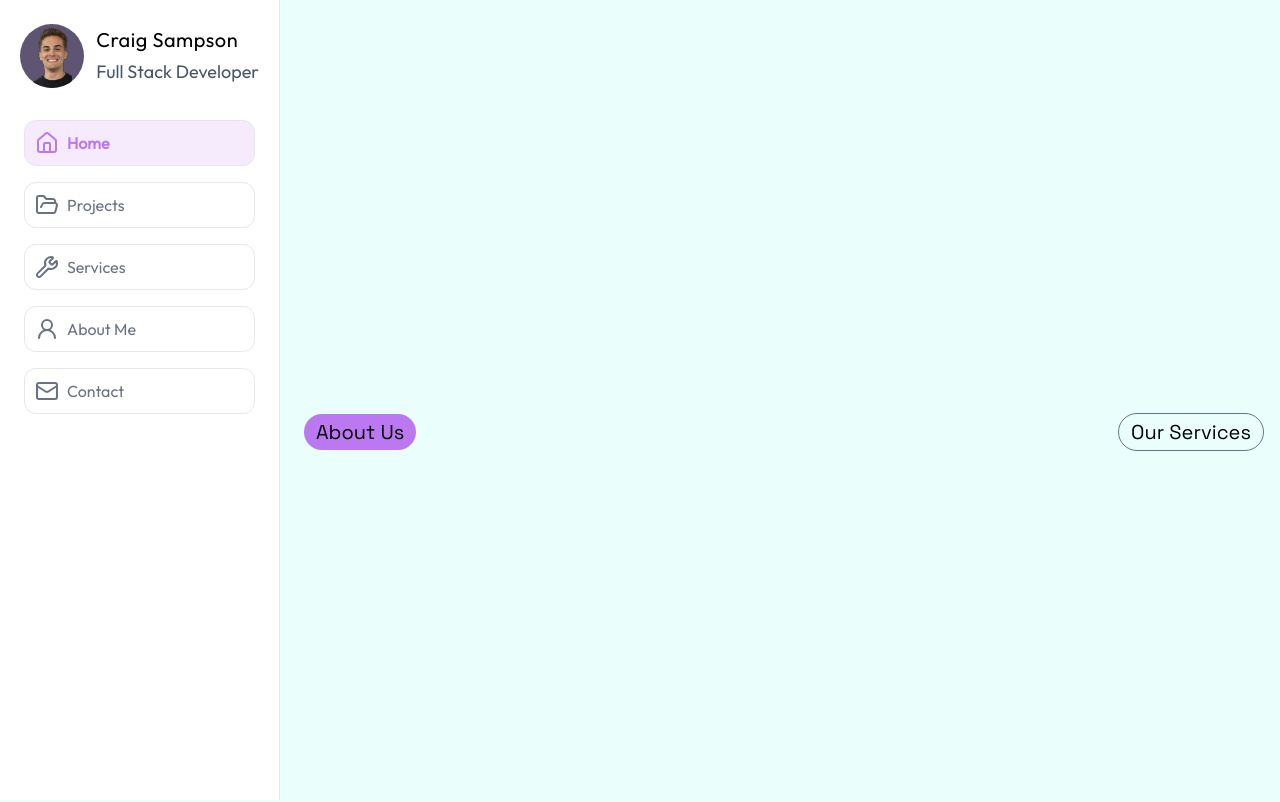
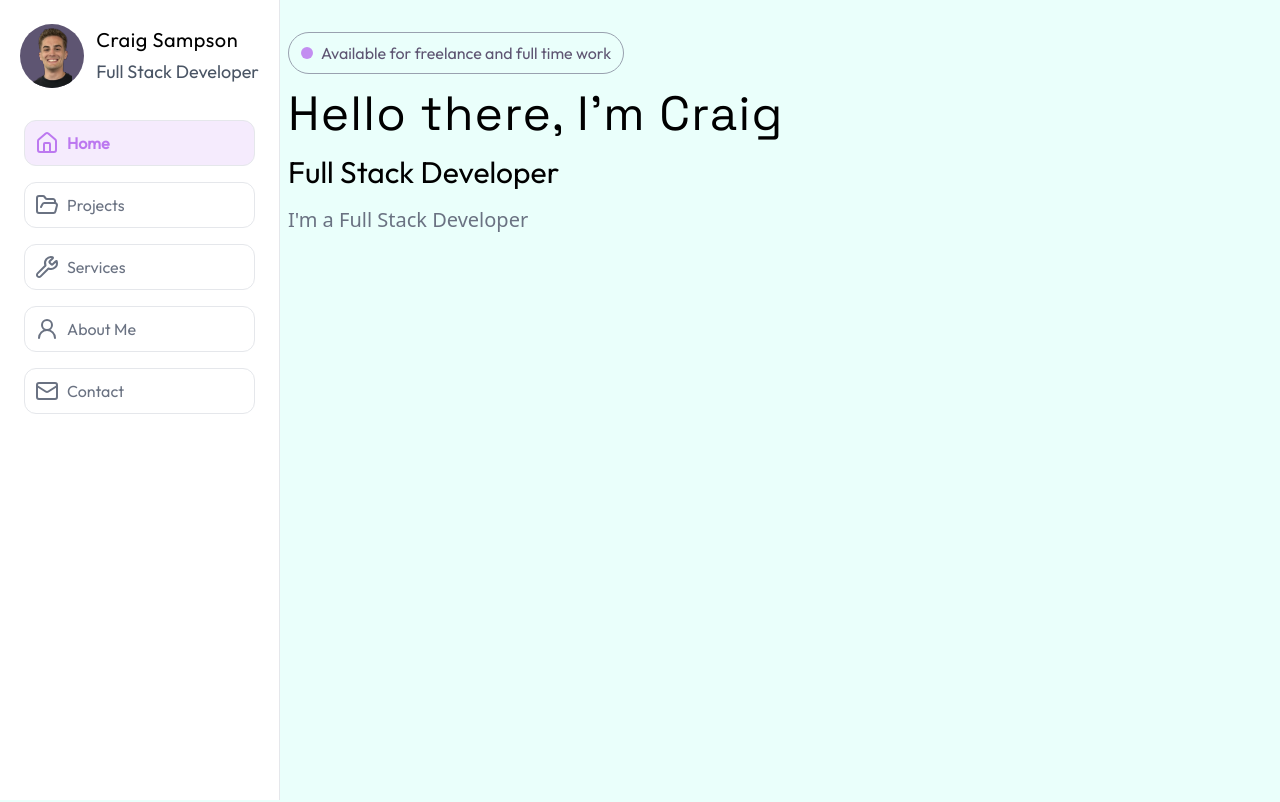
Before and after one commit to csam15/craigsampson-com, a Next.js app: page / in a window 1280 px wide. Shown: the top 802 px of the page. Built offline with nearby package versions, Linux system fonts and the light colour scheme.

Commit message:
started hero section and button styles

```diff
--- a/app/components/Footer/Footer.tsx
+++ b/app/components/Footer/Footer.tsx
@@ -1,7 +1,7 @@
 import { ArrowUpRight } from "lucide-react";
 import Link from "next/link";
 
-export default function div() {
+export default function Footer() {
   const Internallinks = [
     { name: "Home", href: "/" },
     { name: "About", href: "/about" },
--- /dev/null
+++ b/app/components/ui/Hero.tsx
@@ -0,0 +1,21 @@
+import { PrimaryButton, SecondaryButton } from "../Buttons/Button";
+import OpenToWork from "./OpenToWork";
+
+export default function Hero() {
+  return (
+    <div className="flex flex-col items-start gap-4">
+      <div>
+        <OpenToWork />
+      </div>
+      <div>
+        <h1 className="!font-space !text-5xl">Hello there, I&apos;m Craig</h1>
+      </div>
+      <div>
+        <h2 className="!text-3xl">Full Stack Developer</h2>
+      </div>
+      <div>
+        <p className="text-gray-500">I&apos;m a Full Stack Developer </p>
+      </div>
+    </div>
+  );
+}
--- /dev/null
+++ b/app/components/ui/OpenToWork.tsx
@@ -0,0 +1,8 @@
+export default function OpenToWork() {
+  return (
+    <div className="flex items-center gap-2 w-fit border border-gray-400 rounded-3xl py-2 px-3">
+      <span className="rounded-full p-1.5 bg-secondary animate-pulse"></span>
+      <h3 className="text-primary">Available for freelance and full time work</h3>
+    </div>
+  );
+}
--- a/app/globals.css
+++ b/app/globals.css
@@ -26,7 +26,7 @@ h3 {
   @apply text-base font-outfit;
 }
 p {
-  @apply text-sm md:text-lg lg:text-xl;
+  @apply text-base md:text-lg lg:text-xl;
 }
 
 @layer components {
--- a/app/layout.tsx
+++ b/app/layout.tsx
@@ -42,7 +42,7 @@ export default function RootLayout({
         <header>
           <Header />
         </header>
-        <main className="pt-8 xl:pl-72">{children}</main>
+        <main className="pt-8 xl:pl-72 px-6">{children}</main>
         <footer>
           <Footer />
         </footer>
--- a/app/page.tsx
+++ b/app/page.tsx
@@ -1,11 +1,10 @@
-import { PrimaryButton, SecondaryButton } from "./components/Buttons/Button";
+import Hero from "./components/ui/Hero";
 
 export default function Home() {
   return (
-    <div className="flex flex-col items-center justify-center min-h-screen">
-      <div className="flex items-center justify-between w-full px-4 py-2">
-        <PrimaryButton link="https://google.com" label="About Us"/>
-        <SecondaryButton link="https://google.com" label="Our Services"/>
+    <div className="flex flex-col items-start justify-start min-h-screen">
+      <div>
+        <Hero />
       </div>
     </div>
   );
```
